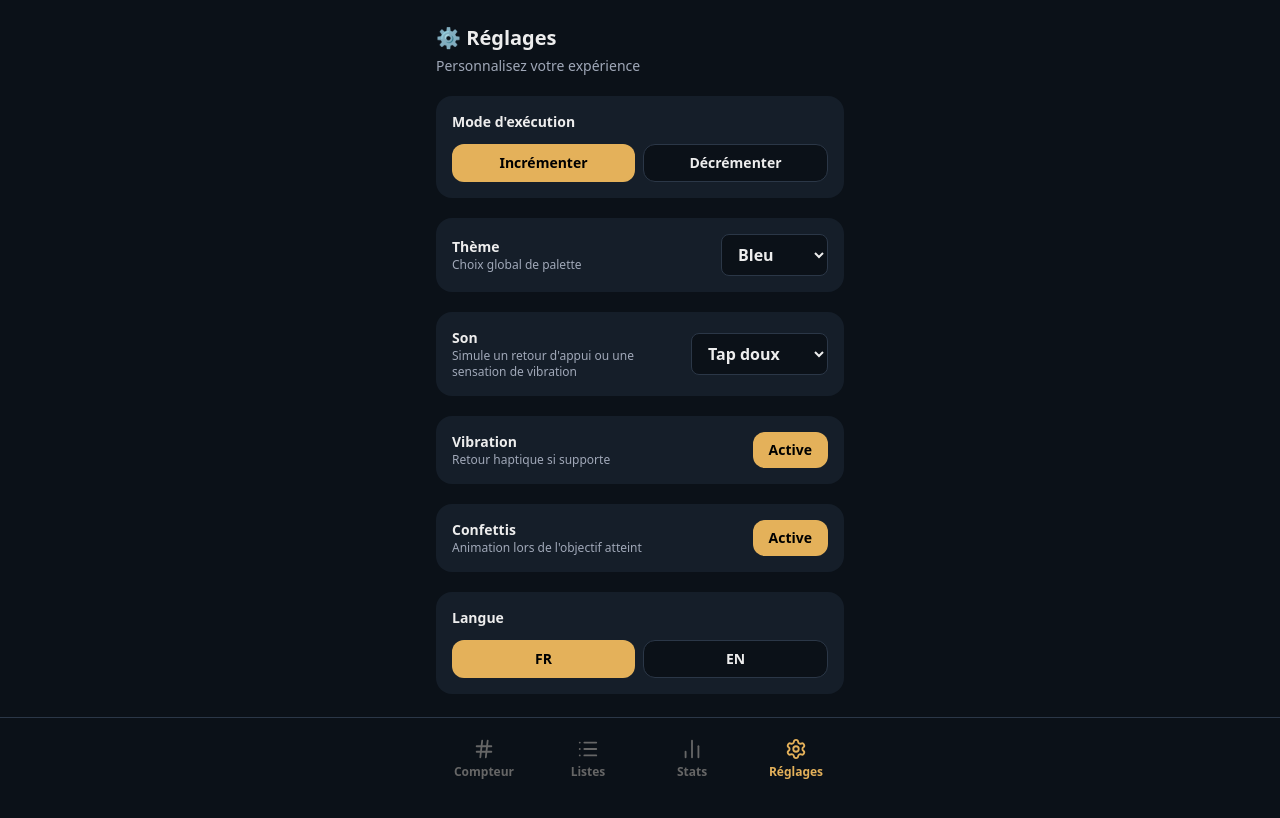
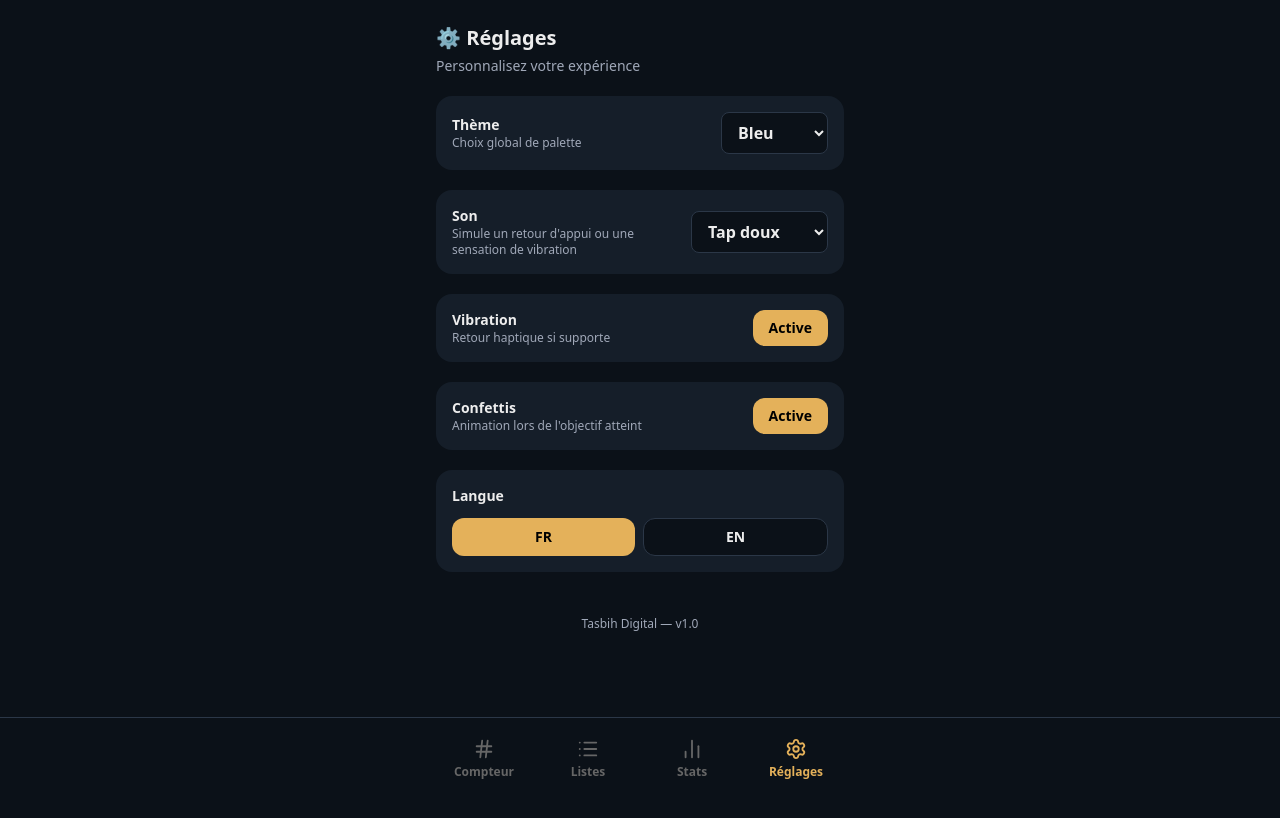
Before and after one commit to amed128/tasbih-digital, a Next.js app: page /reglages in a window 1280 px wide. Shown: the top 818 px of the page. Built offline with nearby package versions, Linux system fonts and the light colour scheme.

Commit message:
Remove execution mode from settings (already available in Compteur)

```diff
--- a/app/reglages/page.tsx
+++ b/app/reglages/page.tsx
@@ -27,12 +27,10 @@ export default function ReglagesPage() {
   );
 
   const preferences = useTasbihStore((s) => s.preferences);
-  const mode = useTasbihStore((s) => s.mode);
 
   const isIOS =
     typeof navigator !== "undefined" &&
     /iPad|iPhone|iPod/.test(navigator.userAgent);
-  const toggleMode = useTasbihStore((s) => s.toggleMode);
   const setTheme = useTasbihStore((s) => s.setTheme);
   const toggleVibration = useTasbihStore((s) => s.toggleVibration);
   const toggleConfetti = useTasbihStore((s) => s.toggleConfetti);
@@ -56,10 +54,6 @@ export default function ReglagesPage() {
     applyThemeToDom(theme);
   };
 
-  const setExecutionMode = (target: "up" | "down") => {
-    if (mode !== target) toggleMode();
-  };
-
   if (!mounted) return null;
 
   return (
@@ -74,32 +68,6 @@ export default function ReglagesPage() {
           <h1 className="text-xl font-semibold text-[var(--foreground)]">⚙️ Réglages</h1>
           <p className="text-sm text-[var(--secondary)]">Personnalisez votre expérience</p>
         </header>
-
-        <section className="rounded-2xl bg-[var(--card)] p-4">
-          <div className="text-sm font-semibold text-[var(--foreground)]">Mode d&apos;exécution</div>
-          <div className="mt-3 flex gap-2">
-            <button
-              onClick={() => setExecutionMode("up")}
-              className={`flex-1 rounded-xl px-4 py-2 text-sm font-semibold transition ${
-                mode === "up"
-                  ? "bg-[var(--primary)] text-black"
-                  : "bg-[var(--background)] border border-[var(--border)] text-[var(--foreground)]"
-              }`}
-            >
-              Incrémenter
-            </button>
-            <button
-              onClick={() => setExecutionMode("down")}
-              className={`flex-1 rounded-xl px-4 py-2 text-sm font-semibold transition ${
-                mode === "down"
-                  ? "bg-[var(--primary)] text-black"
-                  : "bg-[var(--background)] border border-[var(--border)] text-[var(--foreground)]"
-              }`}
-            >
-              Décrémenter
-            </button>
-          </div>
-        </section>
 
         <section className="rounded-2xl bg-[var(--card)] p-4">
           <div className="flex items-center justify-between gap-4">
```
